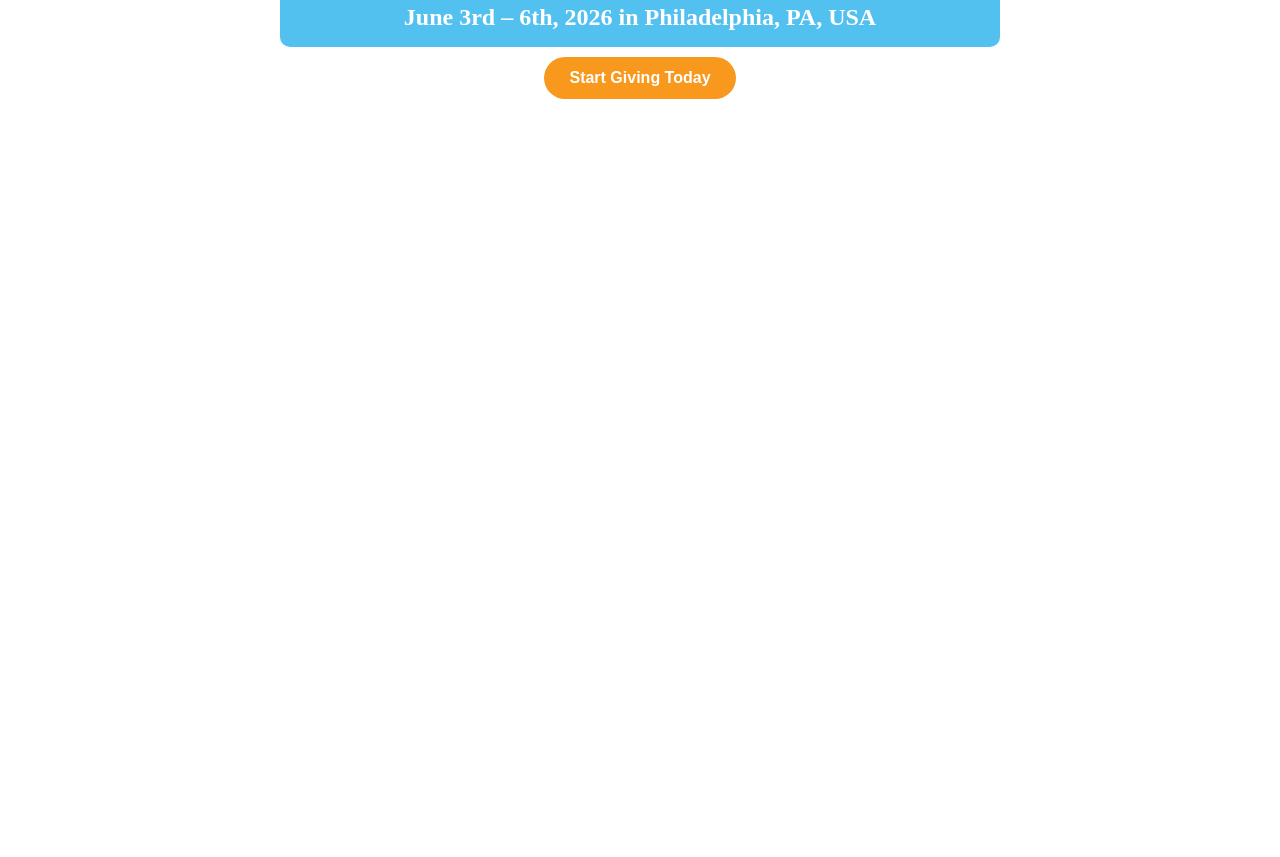
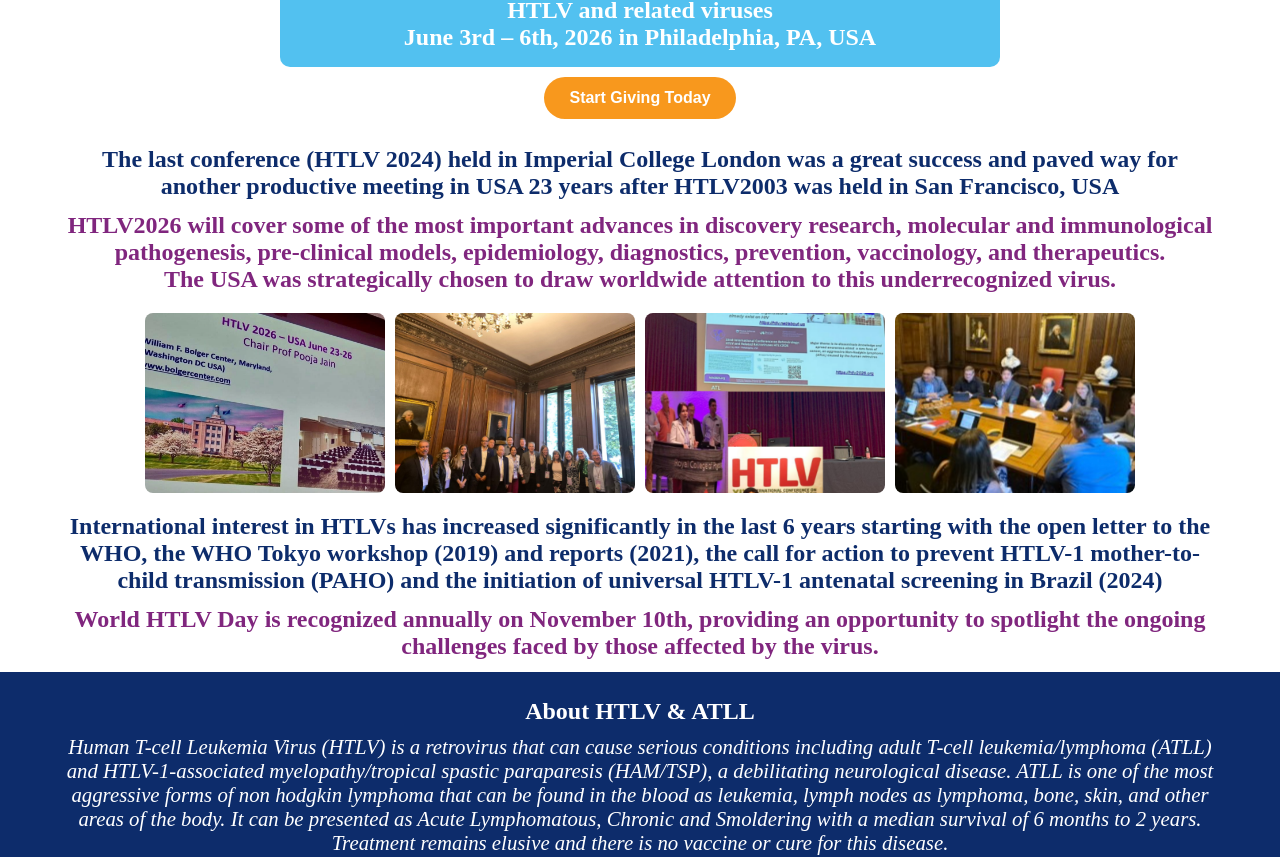
Before and after one commit to swarajtrivedi/cfrc-fundraiser, a React (Create React App) app: page / in a window 1280 px wide. Shown: the part 676-1533 px from the top of the page. Before the commit the page ends 800 px from the top, so only its background shows below. Built offline with nearby package versions, Linux system fonts and the light colour scheme.

Commit message:
Content after start giving today

```diff
--- a/package.json
+++ b/package.json
@@ -1,4 +1,5 @@
 {
+  "homepage": "https://swarajtrivedi.github.io/cfrc-fundraiser",
   "name": "cfrc-fundraiser",
   "version": "0.1.0",
   "private": true,
@@ -19,6 +20,8 @@
     "web-vitals": "^2.1.4"
   },
   "scripts": {
+    "predeploy": "npm run build",
+    "deploy": "gh-pages -d build",
     "start": "react-scripts start",
     "build": "react-scripts build",
     "test": "react-scripts test",
--- a/src/components/HomePage.tsx
+++ b/src/components/HomePage.tsx
@@ -5,6 +5,10 @@ import lab from "../images/image2.png";
 import htlv from "../images/image5.png";
 import skin from "../images/image9.png";
 import logo from "../images/image10.png";
+import conference from "../images/image3.png";
+import presentation from "../images/image4.png";
+import groupPicture from "../images/image6.png";
+import meetingPicture from "../images/image7.png";
 
 const STRIPE_LINK = "https://buy.stripe.com/4gM9AT2NI3LK0Nq5PQgMw00";
 
@@ -89,7 +93,7 @@ const ImageGallery = styled.div`
 `;
 
 const ImageBox = styled.div`
-  width: 240px;
+  width: 280px;
   font-size: 0.8rem;
   font-weight: bold;
   color: #2f95d8;
@@ -97,7 +101,7 @@ const ImageBox = styled.div`
 
 const Image = styled.img`
   width: 100%;
-  height: 120px;
+  height: 140px;
   object-fit: cover;
   border-radius: 8px;
 `;
@@ -136,6 +140,49 @@ const DonateButton = styled.a`
   text-decoration: none;
 `;
 
+const InfoSection = styled.div`
+  padding: 0px 5vw;
+`;
+
+const InfoParagraph = styled.p<{ purple?: boolean }>`
+  font-size: 1.5rem;
+  color: ${({ purple }) => (purple ? "#80267e" : "#0d2c6b")};
+  font-weight: bold;
+  margin: 12px 0;
+`;
+
+const ImageRow = styled.div`
+  display: flex;
+  justify-content: center;
+  flex-wrap: wrap;
+  gap: 10px;
+  margin: 20px 0;
+`;
+
+const InfoImage = styled.img`
+  width: 240px;
+  height: 180px;
+  object-fit: cover;
+  border-radius: 8px;
+`;
+
+const FinalFooter = styled.div`
+  background-color: #0d2c6b;
+  color: white;
+  padding: 2px 5vw;
+`;
+
+const FinalFooterHeading = styled.h3`
+  font-size: 1.5rem;
+  margin-bottom: 10px;
+`;
+
+const FinalFooterText = styled.p`
+  font-size: 1.3rem;
+  font-style: italic;
+  margin: 0;
+`;
+
 const App = () => {
   const [activeTab, setActiveTab] = useState("Home");
 
@@ -147,14 +194,11 @@ const App = () => {
           <Title>Your help can change lives</Title>
           <SubTitle>CFRC - Cure For A Rare Cancer</SubTitle>
         </HeaderTextContainer>
-        <DonateButton
-          href={STRIPE_LINK}
-          target="_blank"
-          rel="noopener noreferrer"
-        >
+        <DonateButton href={STRIPE_LINK} target="_blank" rel="noopener noreferrer">
           Donate
         </DonateButton>
       </Header>
+
       <Nav>
         {["Home", "Learn More", "Contact Us"].map((tab) => (
           <NavItem
@@ -166,10 +210,10 @@ const App = () => {
           </NavItem>
         ))}
       </Nav>
+
       <Section>
         <Paragraph style={{ color: "#000080" }}>
-          CFRC is a campaign for the rare form of blood cancer linked with a tumor virus, human T lymphotropic virus I (HTLV-1), which is a close cousin of HIV.
-          Major themes are to disseminate knowledge, spread awareness, engage patients, communities, and support research for an aggressive form of Non-Hodgkin’s lymphoma, ATLL (Adult T-cell Leukemia/Lymphoma).
+          CFRC is a campaign for the rare form of blood cancer linked with a tumor virus, human T lymphotropic virus I (HTLV-1), which is a close cousin of HIV. Major themes are to disseminate knowledge, spread awareness, engage patients, communities, and support research for an aggressive form of Non-Hodgkin’s lymphoma, ATLL (Adult T-cell Leukemia/Lymphoma).
         </Paragraph>
 
         <ImageGallery>
@@ -207,6 +251,39 @@ const App = () => {
           Start Giving Today
         </CTAButton>
       </Section>
+
+      <InfoSection>
+        <InfoParagraph>
+          <strong>The last conference (HTLV 2024)</strong> held in Imperial College London was a great success and paved way for another productive meeting in USA 23 years after HTLV2003 was held in San Francisco, USA
+        </InfoParagraph>
+
+        <InfoParagraph purple>
+          <strong>HTLV2026</strong> will cover some of the most important advances in discovery research, molecular and immunological pathogenesis, pre-clinical models, epidemiology, diagnostics, prevention, vaccinology, and therapeutics.<br />
+          The USA was strategically chosen to draw worldwide attention to this underrecognized virus.
+        </InfoParagraph>
+
+        <ImageRow>
+          <InfoImage src={presentation} alt="HTLV2026 venue" />
+          <InfoImage src={groupPicture} alt="Group photo" />
+          <InfoImage src={conference} alt="Conference picture" />
+          <InfoImage src={meetingPicture} alt="Meeting room" />
+        </ImageRow>
+
+        <InfoParagraph>
+          International interest in HTLVs has increased significantly in the last 6 years starting with the open letter to the WHO, the WHO Tokyo workshop (2019) and reports (2021), the call for action to prevent HTLV-1 mother-to-child transmission (PAHO) and the initiation of universal HTLV-1 antenatal screening in Brazil (2024)
+        </InfoParagraph>
+
+        <InfoParagraph purple>
+          <strong>World HTLV Day</strong> is recognized annually on November 10th, providing an opportunity to spotlight the ongoing challenges faced by those affected by the virus.
+        </InfoParagraph>
+      </InfoSection>
+
+      <FinalFooter>
+        <FinalFooterHeading>About HTLV & ATLL</FinalFooterHeading>
+        <FinalFooterText>
+          Human T-cell Leukemia Virus (HTLV) is a retrovirus that can cause serious conditions including adult T-cell leukemia/lymphoma (ATLL) and HTLV-1-associated myelopathy/tropical spastic paraparesis (HAM/TSP), a debilitating neurological disease. ATLL is one of the most aggressive forms of non hodgkin lymphoma that can be found in the blood as leukemia, lymph nodes as lymphoma, bone, skin, and other areas of the body. It can be presented as Acute Lymphomatous, Chronic and Smoldering with a median survival of 6 months to 2 years. Treatment remains elusive and there is no vaccine or cure for this disease.
+        </FinalFooterText>
+      </FinalFooter>
     </Page>
   );
 };
```
